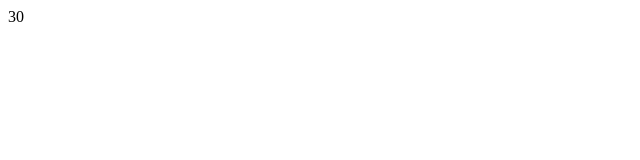
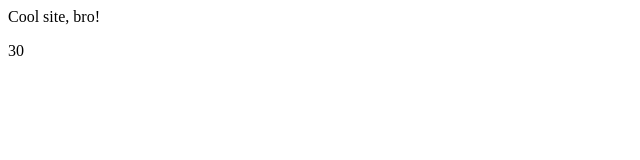
Before and after one commit to ChrisWelch-BCW/hello-world, a plain HTML site: page index.html in a window 1280 px wide. Shown: the whole page, without its empty margins (0-640 px from the left). Drawn offline with Linux system fonts and the light colour scheme.

Commit message:
Modified body with p tag

```diff
--- a/index.html
+++ b/index.html
@@ -7,7 +7,7 @@
 </head>
 
 <body>
-
+<p>Cool site, bro!</p>
 <script src="example.js"></script>
 
 </body>
```
